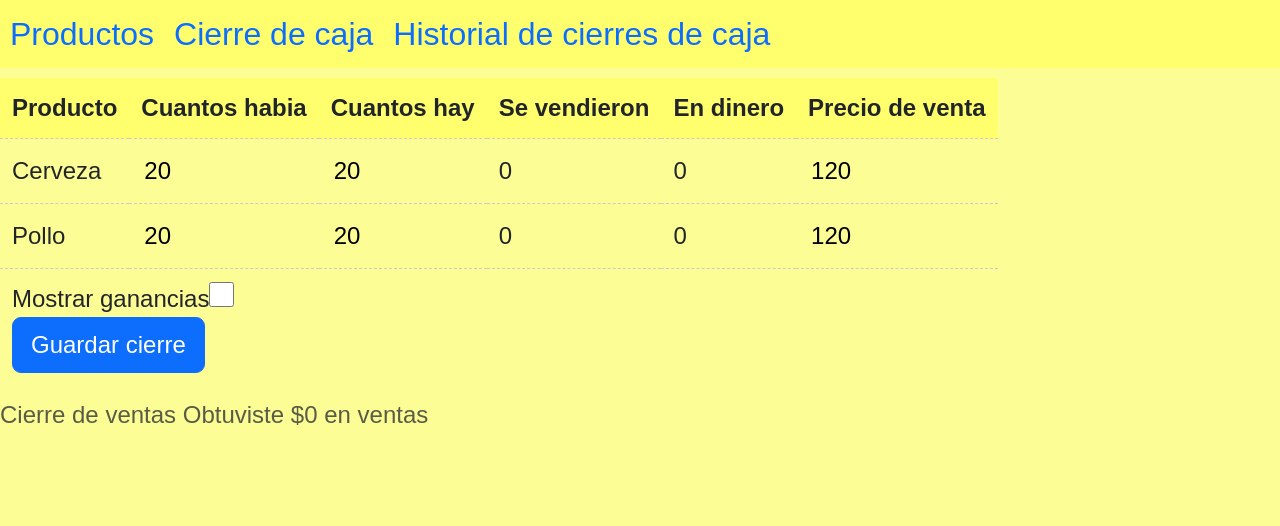
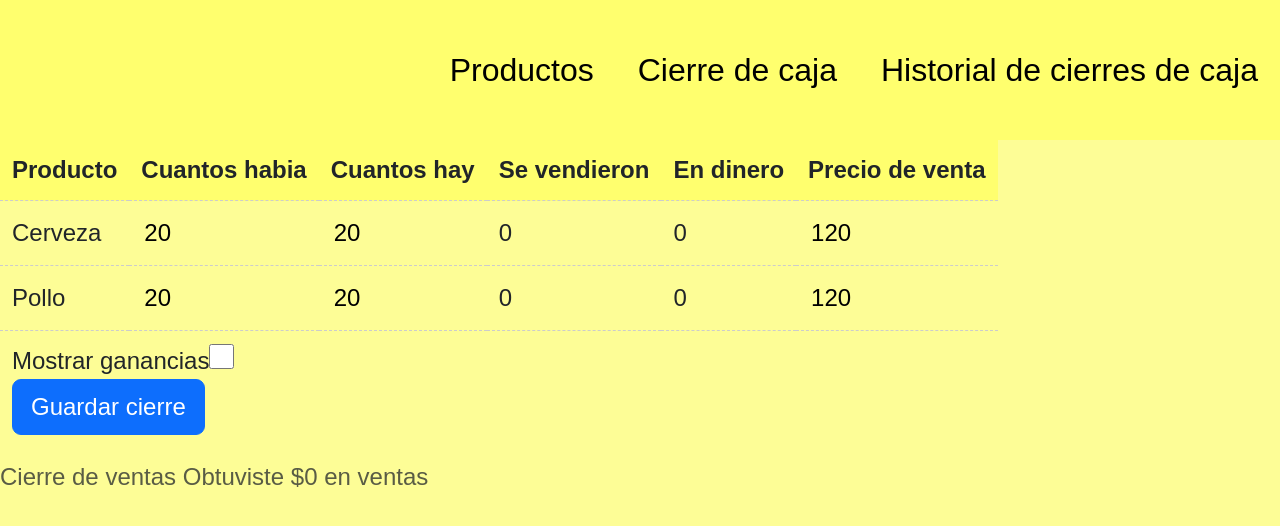
Before and after one commit to drt2856/demo-encaja, a React (Create React App) app: page /demo-encaja/product/balance in a window 1280 px wide. Shown: the top 526 px of the page. Built offline with nearby package versions, Linux system fonts and the light colour scheme.

Commit message:
Update the useGain y cambio de header

```diff
--- a/src/balances/components/Balance.jsx
+++ b/src/balances/components/Balance.jsx
@@ -5,6 +5,7 @@ import { useBalance } from "../hooks/useBalance";
 export default function Balance({ prevBalance }) {
 
     const { seeShow } = useGain();
+    const { deleteBalance } = useBalance()
 
     function findStatics(balances) {
         const sta = { ventas: 0, ganancias: 0 }
@@ -18,6 +19,7 @@ export default function Balance({ prevBalance }) {
 
     return (
         <>
+            <div className="col-10">
                 <p>
                     {new Date(prevBalance.date).toLocaleDateString('es-ES', {
                         day: '2-digit',
@@ -30,6 +32,13 @@ export default function Balance({ prevBalance }) {
                 <p>
                     {prevBalance.balances && findStatics(prevBalance.balances)}
                 </p>
+            </div>
+                    <button
+                    className="btn btn-danger"
+                    onClick={()=>deleteBalance(prevBalance.id)}
+                    >
+                        delete
+                    </button>
         </>
 
     )
--- a/src/balances/components/Balances.jsx
+++ b/src/balances/components/Balances.jsx
@@ -1,6 +1,7 @@
 import { NavLink } from "react-router-dom"
 import { useBalance } from "../hooks/useBalance"
 import Balance from "./Balance"
+import { Header } from "../../pages/Header"
 
 export function Balances() {
 
@@ -8,40 +9,7 @@ export function Balances() {
 
     return (
         <div>
-            <header id="header" >
-                <nav className='navbar navbar-expand-lg navegation'>
-
-                    <button className="navbar-toggler" type="button" data-bs-toggle="collapse" data-bs-target="#navbarSupportedContent" aria-controls="navbarSupportedContent" aria-expanded="false" aria-label="Toggle navigation">
-                        <span className="navbar-toggler-icon"></span>
-                    </button>
-                    <div className="collapse navbar-collapse navbar-text " id="navbarSupportedContent">
-                        <ul className='navbar-nav ms-auto '>
-                            <li className='nav-item'>
-                                <NavLink className='nav-link' to={"/demo-encaja/product"}>Productos</NavLink>
-                            </li>
-                            <li className='nav-item'>
-                                <NavLink className='nav-link' to={"/demo-encaja/product/balance/"}>Cierre de caja</NavLink>
-                            </li>
-                            <li className='nav-item'>
-                                <NavLink className='nav-link' to={"/demo-encaja/historical_balances"}>Historial de cierres de caja</NavLink>
-                            </li>
-                        </ul>
-
-                    </div>
-
-                </nav>
-            </header>
-            <ul className="navegation">
-                <li>
-
-                </li>
-                <li>
-
-                </li>
-                <li>
-
-                </li>
-            </ul>
+        <Header/>
 
             <ul className="notebook-list">
                 {balances && balances
--- a/src/balances/components/ProductBalance.jsx
+++ b/src/balances/components/ProductBalance.jsx
@@ -4,6 +4,7 @@ import { useProduct } from "../../products/hooks/useProduct";
 import { NavLink } from "react-router-dom";
 import { CreateBalance } from "./CreateBalance";
 import { useGain } from "../../hooks/useShowGain";
+import { Header } from "../../pages/Header";
 
 export function ProductBalance() {
     const { products } = useProduct()
@@ -64,17 +65,7 @@ export function ProductBalance() {
 
     return (
         <div>
-            <ul className="navegation">
-                <li>
-                    <NavLink to={"/demo-encaja/product"}>Productos</NavLink>
-                </li>
-                <li>
-                    <NavLink to={"/demo-encaja/product/balance/"}>Cierre de caja</NavLink>
-                </li>
-                <li>
-                    <NavLink to={"/demo-encaja/historical_balances"}>Historial de cierres de caja</NavLink>
-                </li>
-            </ul>
+            <Header/>
             <table className="my-table">
                 <caption>Cierre de ventas
                     Obtuviste ${statics.ventas} en ventas {seeShow(" y $"+statics.ganancias+" en ganancia")}
--- a/src/hooks/useShowGain.jsx
+++ b/src/hooks/useShowGain.jsx
@@ -20,9 +20,11 @@ export function useGain() {
         }
     }
 
-    function settingShowGain(value) {
-        setShowGain(value)
-        set(value)
+    function settingShowGain() {
+        setShowGain(preventState=>{
+            set(!preventState)
+            return(!preventState)
+        })
     }
 
     const checkShowGain = <div>
@@ -32,7 +34,7 @@ export function useGain() {
          type="checkbox"
          id="ckecked"
          value={showGain}
-         onChange={()=>settingShowGain(!showGain)}
+         onChange={()=>settingShowGain()}
          />
     </div>
 
--- /dev/null
+++ b/src/pages/Header.jsx
@@ -0,0 +1,28 @@
+import { NavLink } from "react-router-dom";
+
+export function Header() {
+
+    return(<header id="header" >
+        <nav className='navbar navbar-expand-lg navegation'>
+
+            <button className="navbar-toggler" type="button" data-bs-toggle="collapse" data-bs-target="#navbarSupportedContent" aria-controls="navbarSupportedContent" aria-expanded="false" aria-label="Toggle navigation">
+                <span className="navbar-toggler-icon"></span>
+            </button>
+            <div className="collapse navbar-collapse navbar-text " id="navbarSupportedContent">
+                <ul className='navbar-nav ms-auto '>
+                    <li className='nav-item'>
+                        <NavLink className='nav-link' to={"/demo-encaja/product"}>Productos</NavLink>
+                    </li>
+                    <li className='nav-item'>
+                        <NavLink className='nav-link' to={"/demo-encaja/product/balance/"}>Cierre de caja</NavLink>
+                    </li>
+                    <li className='nav-item'>
+                        <NavLink className='nav-link' to={"/demo-encaja/historical_balances"}>Historial de cierres de caja</NavLink>
+                    </li>
+                </ul>
+
+            </div>
+
+        </nav>
+    </header>)
+}
--- a/src/products/components/Products.jsx
+++ b/src/products/components/Products.jsx
@@ -1,6 +1,7 @@
 import { NavLink } from "react-router-dom"
 import { useProduct } from "../hooks/useProduct"
 import Product from "./Product"
+import { Header } from "../../pages/Header"
 
 export function Products() {
 
@@ -9,17 +10,7 @@ export function Products() {
     return (
         <div>
 
-            <ul className="navegation">
-                    <li>
-                        <NavLink to={"/demo-encaja/product"}>Productos</NavLink>
-                    </li>
-                    <li>
-                        <NavLink to={"/demo-encaja/product/balance/"}>Cierre de caja</NavLink>
-                    </li>
-                    <li>
-                        <NavLink to={"/demo-encaja/historical_balances"}>Historial de cierres de caja</NavLink>
-                    </li>
-                </ul>
+            <Header/>
 
             <ul class="notebook-list">
                 {products.map(product => (
```
Also changed, not shown: src/pages/Help.jsx (added, +9 -0 lines). Lines whose indentation alone changed are shown as unchanged.
